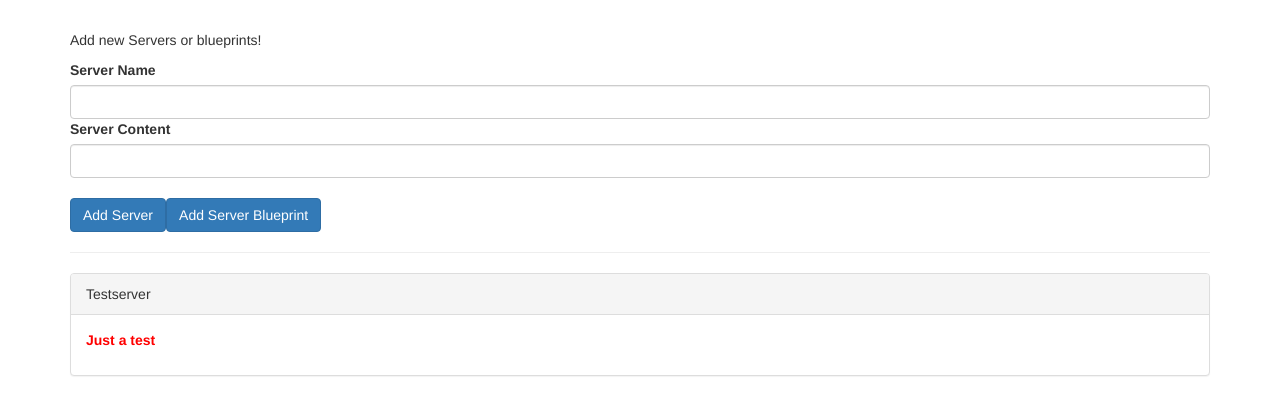
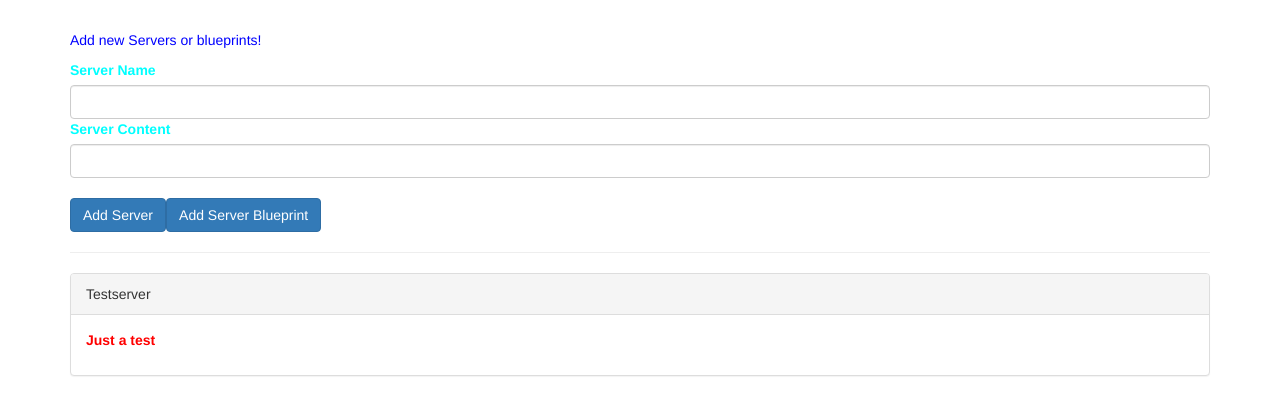
Before and after one commit to mfrandes/cmp-databinding-start, an Angular app: page / in a window 1280 px wide. Shown: the top 414 px of the page. Built offline with nearby package versions, Linux system fonts and the light colour scheme.

Commit message:
Disabeling Encapsulation makes the css global

```diff
--- a/src/app/app.component.css
+++ b/src/app/app.component.css
@@ -5,3 +5,6 @@
   p {
     color: blue;
   }
+  label{
+    color: aqua;
+  }
--- a/src/app/app.component.ts
+++ b/src/app/app.component.ts
@@ -1,9 +1,10 @@
-import { Component } from '@angular/core';
+import { Component, ViewEncapsulation } from '@angular/core';
 
 @Component({
   selector: 'app-root',
   templateUrl: './app.component.html',
-  styleUrls: ['./app.component.css']
+  styleUrls: ['./app.component.css'],
+  encapsulation: ViewEncapsulation.None
 })
 export class AppComponent {
   serverElements = [{type: 'server', name: 'Testserver', content: 'Just a test'}];
```
